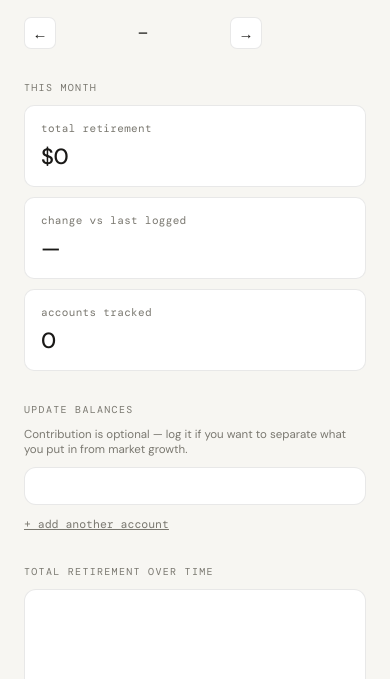
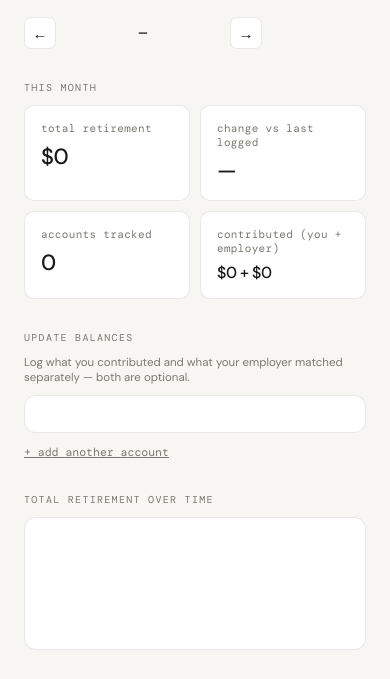
Before and after one commit to PurplePenguin414/mybudgetapp, a website: page public/retirement.html in a window 390 px wide. Shown: the part 163-842 px from the top of the page. Drawn offline with nearby package versions, Linux system fonts and the light colour scheme; no server answers.

Commit message:
Update retirement.html

```diff
--- a/public/retirement.html
+++ b/public/retirement.html
@@ -39,7 +39,7 @@
   .section-label { font-family: 'DM Mono', monospace; font-size: 10px; letter-spacing: 0.13em; text-transform: uppercase; color: var(--muted); margin-bottom: 11px; margin-top: 32px; }
   .section-label:first-of-type { margin-top: 0; }
 
-  .metrics { display: grid; grid-template-columns: repeat(3, 1fr); gap: 10px; }
+  .metrics { display: grid; grid-template-columns: repeat(4, 1fr); gap: 10px; }
   .metric { background: var(--surface); border: 1px solid var(--border); border-radius: 10px; padding: 15px 16px; }
   .metric-label { font-size: 11px; color: var(--muted); font-family: 'DM Mono', monospace; letter-spacing: 0.03em; margin-bottom: 7px; }
   .metric-value { font-size: 22px; font-weight: 500; letter-spacing: -0.5px; }
@@ -65,7 +65,7 @@
   .cat-select { margin-bottom: 12px; padding: 7px 10px; border: 1px solid var(--border); border-radius: 7px; font-size: 12.5px; font-family: inherit; background: var(--surface); }
 
   @media (max-width: 620px) {
-    .metrics { grid-template-columns: 1fr; }
+    .metrics { grid-template-columns: repeat(2,1fr); }
   }
 </style>
 </head>
@@ -89,10 +89,11 @@
     <div class="metric"><div class="metric-label">total retirement</div><div class="metric-value" id="r-total">$0</div></div>
     <div class="metric"><div class="metric-label">change vs last logged</div><div class="metric-value" id="r-change">—</div></div>
     <div class="metric"><div class="metric-label">accounts tracked</div><div class="metric-value" id="r-count">0</div></div>
+    <div class="metric"><div class="metric-label">contributed (you + employer)</div><div class="metric-value" id="r-contrib" style="font-size:16px;">$0 + $0</div></div>
   </div>
 
   <div class="section-label">Update balances</div>
-  <p style="font-size: 11.5px; color: var(--muted); margin-bottom: 10px;">Contribution is optional — log it if you want to separate what you put in from market growth.</p>
+  <p style="font-size: 11.5px; color: var(--muted); margin-bottom: 10px;">Log what you contributed and what your employer matched separately — both are optional.</p>
   <div class="card" id="acct-list"></div>
   <span class="add-cat-link" id="add-acct-link">+ add another account</span>
 
```
